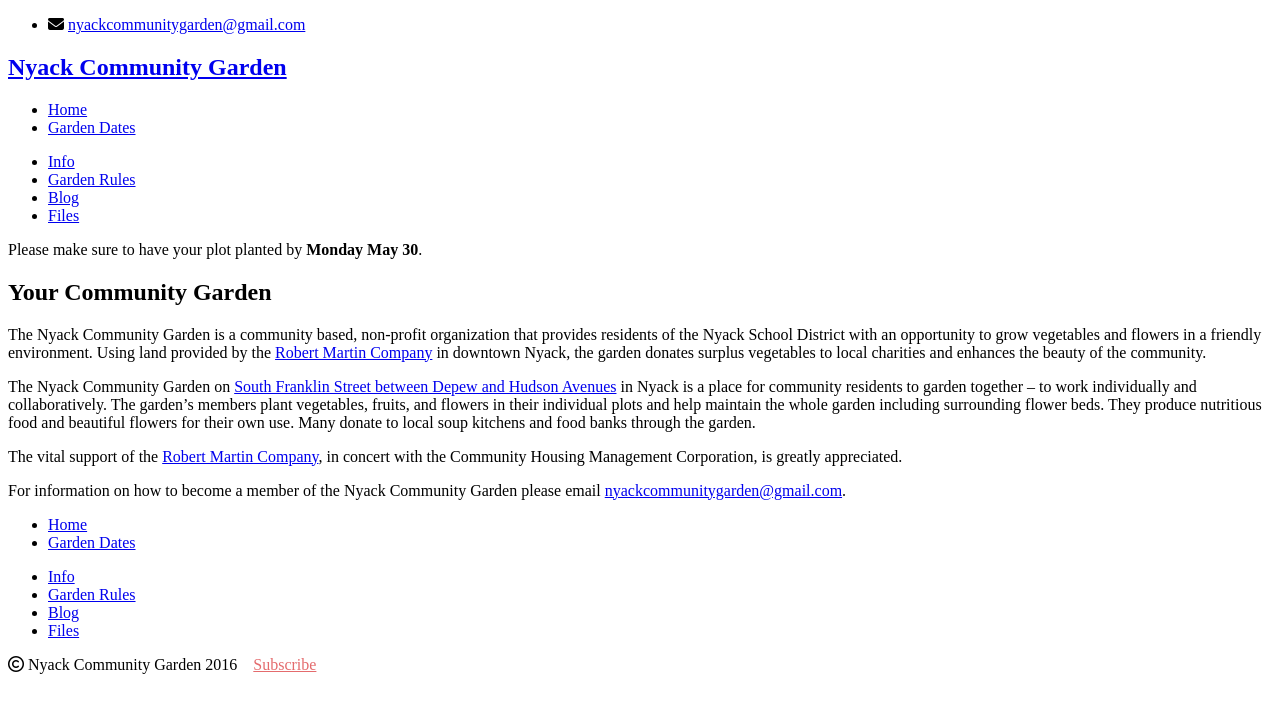
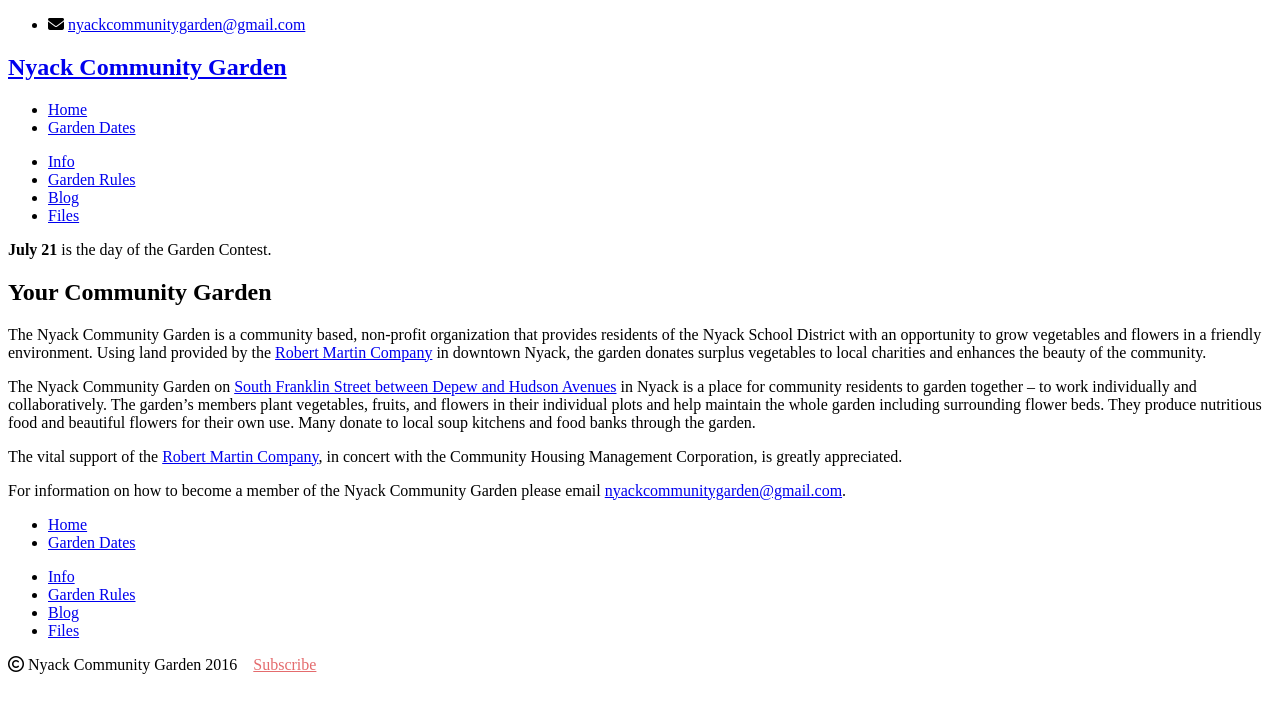
Before and after one commit to bosborne/nyackcommunitygarden, a Jekyll site: the page built from index.html, in a window 1280 px wide. Shown: the top 713 px of the page. Built offline with Jekyll 4.4.1, drawn with Linux system fonts in a browser that asks for light colours; nearby versions of some CDN libraries; library files that are not in the unit come from our copies.

Commit message:
Change date

```diff
--- a/_layouts/default.html
+++ b/_layouts/default.html
@@ -38,7 +38,7 @@
     <div class="content">
     	<div class="container">
         <div class="bannerbox">
-        Please make sure to have your plot planted by <b>Monday May 30</b>.
+        <b>July 21</b> is the day of the Garden Contest.
 <!-- <br>Also, see <a href="http://nyackcommunitygarden.info/blog/joan-gussow-at-the-nyack-library">Joan Gussow at the Nyack Library, March 12th</a> -->
         </div>
     		{{ content }}
```
